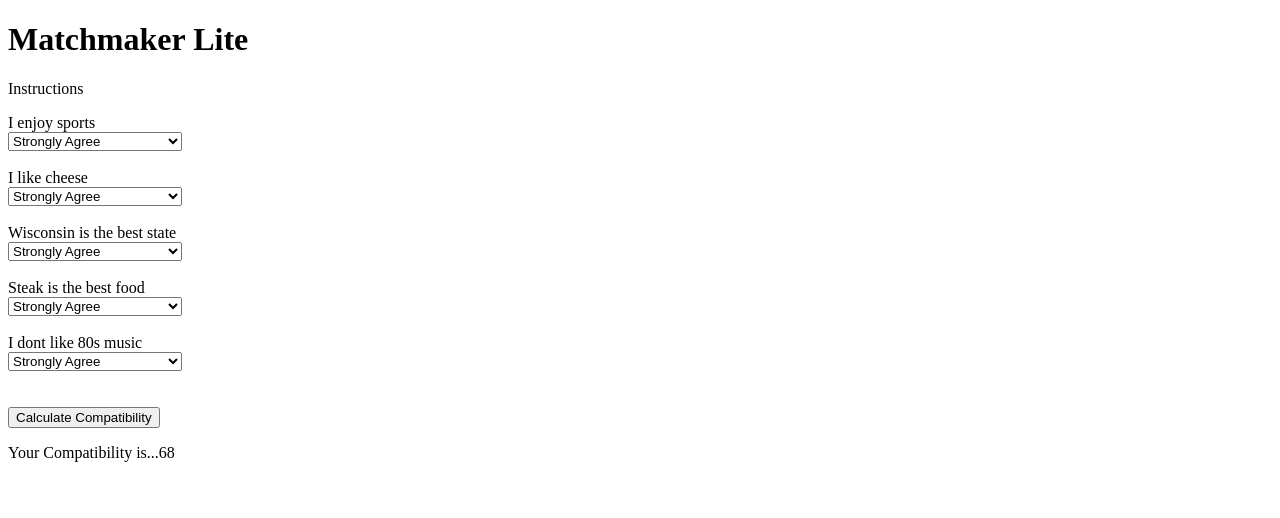
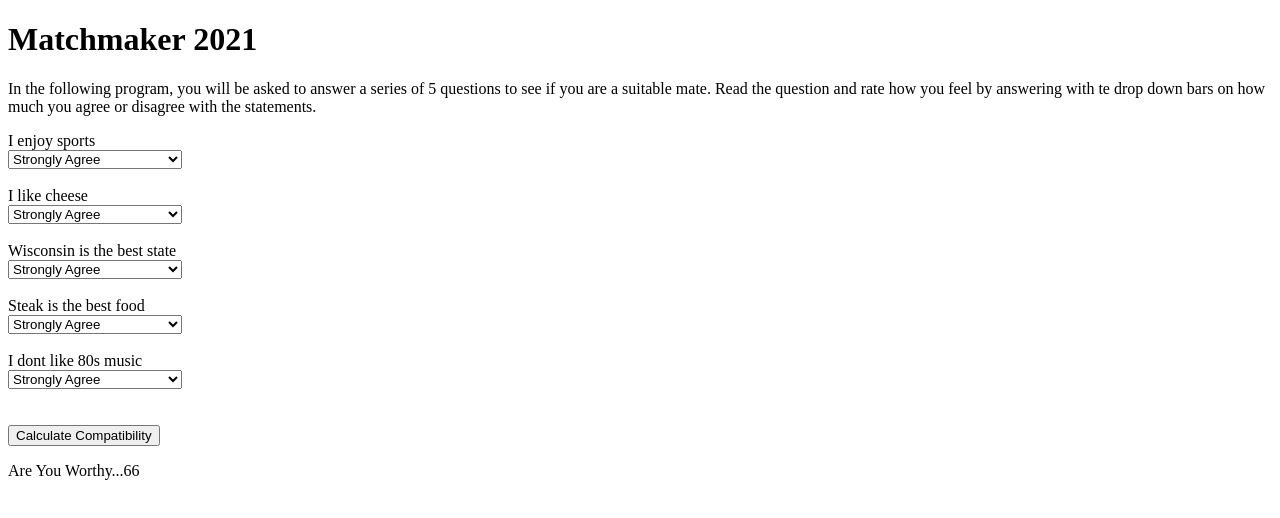
Before and after one commit to jarvis7789/matchmaker-web-mj, a plain HTML site: page index.html in a window 1280 px wide. Both pictures are taken after a click on the button "Calculate Compatibility". Drawn offline with Linux system fonts and the light colour scheme.

Commit message:
update index

```diff
--- a/index.html
+++ b/index.html
@@ -6,8 +6,10 @@
 </head>
 
 <body>
-    <h1>Matchmaker Lite</h1>
-    <p>Instructions</p>
+    <h1>Matchmaker 2021</h1>
+    <p>In the following program, you will be asked to answer a series of 5 questions
+        to see if you are a suitable mate. Read the question and rate how you feel by
+        answering with te drop down bars on how much you agree or disagree with the statements.</p>
 
     <label> I enjoy sports</label><br />
     <select id="q1">
@@ -18,6 +20,7 @@
         <option value="1">Strongly Disagree</option>
     </select>
     <br /><br />
+
     <label> I like cheese</label><br />
     <select id="q2">
         <option value="5">Strongly Agree</option>
@@ -70,7 +73,15 @@ function CalculateCompatibility() {
         1
     ]
 
-    const MAX = 25;
+    const WEIGHTS = [
+        2,
+        1,
+        2,
+        2,
+        3
+    ]
+
+    const MAX = 50;
     let question1Response = document.getElementById('q1').selectedOptions[0].value;
     let question2Response = document.getElementById('q2').selectedOptions[0].value;
     let question3Response = document.getElementById('q3').selectedOptions[0].value;
@@ -83,11 +94,11 @@ function CalculateCompatibility() {
     console.log(question1Response)
 
     //Clacs each question compatibility
-    let question1Compatibility = 5 - Math.abs(question1Response - DESIRED_RESPONSE[0])
-    let question2Compatibility = 5 - Math.abs(question2Response - DESIRED_RESPONSE[1])
-    let question3Compatibility = 5 - Math.abs(question3Response - DESIRED_RESPONSE[2])
-    let question4Compatibility = 5 - Math.abs(question4Response - DESIRED_RESPONSE[3])
-    let question5Compatibility = 5 - Math.abs(question5Response - DESIRED_RESPONSE[4])
+    let question1Compatibility = (5 - Math.abs(question1Response - DESIRED_RESPONSE[0])) * WEIGHTS[0]
+    let question2Compatibility = (5 - Math.abs(question2Response - DESIRED_RESPONSE[1])) * WEIGHTS[1]
+    let question3Compatibility = (5 - Math.abs(question3Response - DESIRED_RESPONSE[2])) * WEIGHTS[2]
+    let question4Compatibility = (5 - Math.abs(question4Response - DESIRED_RESPONSE[3])) * WEIGHTS[3]
+    let question5Compatibility = (5 - Math.abs(question5Response - DESIRED_RESPONSE[4])) * WEIGHTS[4]
 
     console.log('c1='+question1Compatibility);
     console.log('c2='+question2Compatibility);
@@ -101,9 +112,9 @@ function CalculateCompatibility() {
     //Percent Compatible
     totalCompatibility *= 100 / MAX
     totalCompatibility = Math.round(totalCompatibility)
-    console.log('totat Compatibility=' +totalCompatibility);
+    console.log('total compatibility=' +totalCompatibility);
 
-    document.getElementById("compatibility").innerHTML = "Your Compatibility is..." + totalCompatibility;
+    document.getElementById("compatibility").innerHTML = "Are You Worthy..." + totalCompatibility;
 
 }
 
```
